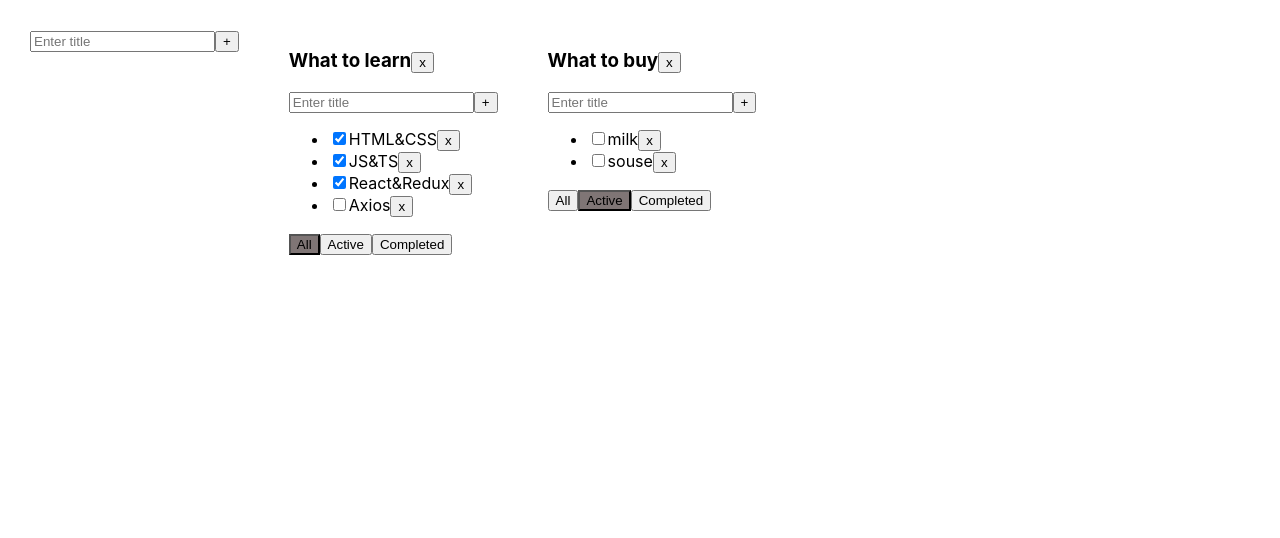
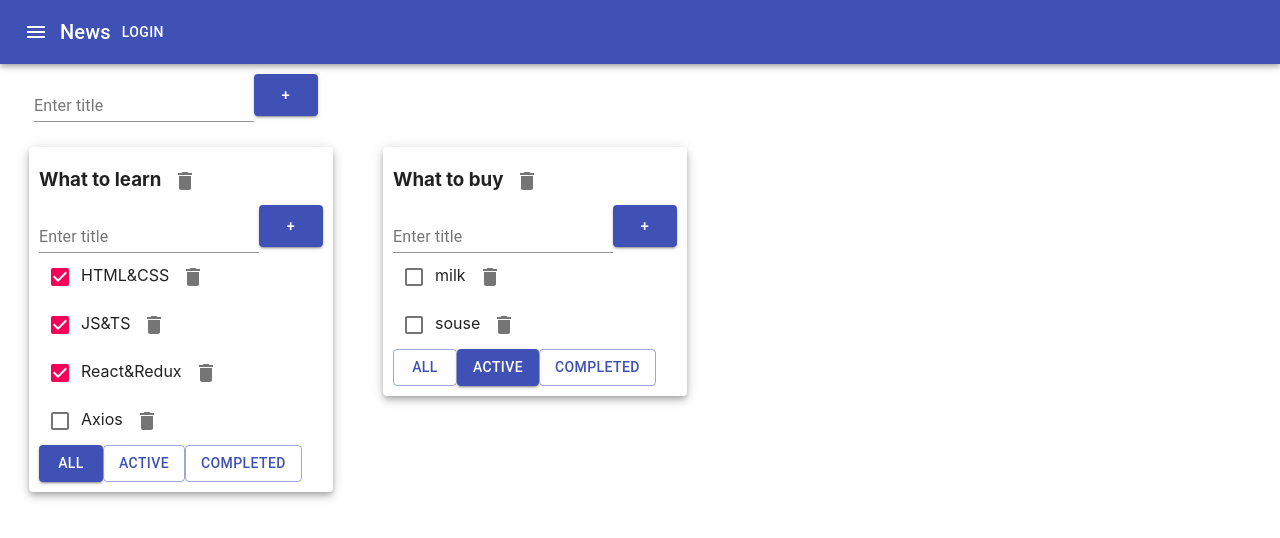
Before and after one commit to Israfil98/todo-list, a React (Create React App) app: page / in a window 1280 px wide. Shown: the top 538 px of the page. Built offline with nearby package versions, Linux system fonts and the light colour scheme.

Commit message:
add material ui, add two common components, replace common tags to material ui components

```diff
--- a/package.json
+++ b/package.json
@@ -3,6 +3,8 @@
   "version": "0.1.0",
   "private": true,
   "dependencies": {
+    "@material-ui/core": "^4.12.3",
+    "@material-ui/icons": "^4.11.2",
     "@testing-library/jest-dom": "^5.11.4",
     "@testing-library/react": "^11.1.0",
     "@testing-library/user-event": "^12.1.10",
--- a/src/App.css
+++ b/src/App.css
@@ -1,20 +1,9 @@
-.App {
-    display: flex;
-    padding: 30px;
+* {
+    margin: 0;
+    padding: 0;
+    box-sizing: border-box;
 }
 
-.App > div {
-    margin-right: 50px;
+ul {
+    list-style: none;
 }
-
-.error {
-    border: 1px solid red;
-}
-
-.error-message {
-    color: red;
-}
-
-.active-filter {
-    background-color: #7f7575;
-}
--- a/src/App.tsx
+++ b/src/App.tsx
@@ -1,10 +1,12 @@
 import React, { useState } from 'react';
 import { v1 } from 'uuid';
+import { Container, Grid, Paper } from '@material-ui/core';
 
 import './App.css';
 
 import TodoList from './components/TodoList/TodoList';
 import AddItemForm from './components/common/AddItemForm/AddItemForm';
+import AppHeader from './components/AppBar/AppHeader';
 
 //типизируем обьект Task, для того чтобы не ошибиться в написании св-в и не пропустить один из них
 export type TaskType = {
@@ -18,7 +20,6 @@ type TodoListType = {
     todoListTitle: string
     filter: FilterValuesType
 }
-
 type TasksStateType = {
     [key: string]: Array<TaskType>
 }
@@ -27,7 +28,6 @@ function App() {
     //создаем наш псевдо стейт, которые будем передавать в TodoList компоненту в качестве пропсов
     //так же указываем нужный тип данных стейта
     //засовываем наш стейт в хук useState, для того чтобы реакт мог понимать когда ему перерисовывать UI
-
     const todoListId1 = v1()
     const todoListId2 = v1()
     const [todoLists, setTodoLists] = useState<Array<TodoListType>>([
@@ -49,7 +49,6 @@ function App() {
         ]
     })
 
-    //ф-ция по удалению тасок из массива тасок
     function removeTask(todoListId: string, taskId: string) {
         const tasks = tasksObj[todoListId]
         //метод массива filter возвращает новый массив, пропуская в него то, что будет указано в колбэк ф-ции
@@ -119,7 +118,12 @@ function App() {
 
     return (
         <div className="App">
+            <AppHeader/>
+            <Container fixed>
+                <Grid container style={ {padding: '10px', marginBottom: '10px'} }>
                     <AddItemForm addItem={ addTodoList }/>
+                </Grid>
+                <Grid container spacing={ 5 }>
                     {
                         todoLists.map((tl) => {
                             let tasksForTodoList = tasksObj[tl.todoListId]
@@ -131,6 +135,8 @@ function App() {
                             }
 
                             return (
+                                <Grid item>
+                                    <Paper elevation={5} style={ {padding: '10px', margin: '5px'} }>
                                         <TodoList
                                             key={ tl.todoListId }
                                             id={ tl.todoListId }
@@ -145,9 +151,13 @@ function App() {
                                             changeTaskTitle={ changeTaskTitle }
                                             changeTodoListTitle={ changeTodoListTitle }
                                         />
+                                    </Paper>
+                                </Grid>
                             )
                         })
                     }
+                </Grid>
+            </Container>
         </div>
     );
 }
--- /dev/null
+++ b/src/components/AppBar/AppHeader.tsx
@@ -0,0 +1,25 @@
+import React from 'react';
+import { AppBar, Button, IconButton, Toolbar, Typography } from '@material-ui/core';
+import { Menu } from '@material-ui/icons';
+
+type PropsType = {
+
+}
+
+function AppHeader(props: PropsType) {
+    return (
+        <AppBar position="static">
+            <Toolbar>
+                <IconButton edge="start" color="inherit" aria-label="menu">
+                    <Menu />
+                </IconButton>
+                <Typography variant="h6">
+                    News
+                </Typography>
+                <Button color="inherit">Login</Button>
+            </Toolbar>
+        </AppBar>
+    );
+}
+
+export default AppHeader;
--- a/src/components/TodoList/TodoList.tsx
+++ b/src/components/TodoList/TodoList.tsx
@@ -3,6 +3,8 @@ import React, { ChangeEvent } from 'react';
 import { FilterValuesType, TaskType } from '../../App';
 import AddItemForm from '../common/AddItemForm/AddItemForm';
 import EditableSpan from '../common/EditableSpan/EditableSpan';
+import DeleteButton from '../common/DeleteButton/DeleteButton';
+import { Button, Checkbox } from '@material-ui/core';
 
 //типизируем пропсы для компонента TodoList
 type PropsType = {
@@ -34,8 +36,7 @@ function TodoList(props: PropsType) {
         <div>
             <h3>
                 <EditableSpan title={ props.todoListTitle } onTitleChange={ changeTodoListTitle }/>
-                <button onClick={ removeTodoListHandler }>x
-                </button>
+                <DeleteButton deleteCallback={ removeTodoListHandler }/>
             </h3>
             <AddItemForm addItem={ addTaskHandler }/>
             <ul>
@@ -53,24 +54,27 @@ function TodoList(props: PropsType) {
 
                         return (
                             <li key={ task.taskId }>
-                                <input type="checkbox" checked={ task.status } onChange={ onTaskStatusChangeHandler }/>
+                                <Checkbox  checked={ task.status } onChange={ onTaskStatusChangeHandler }/>
                                 <EditableSpan title={ task.taskTitle } onTitleChange={ onTaskTitleChangeHandler }/>
-                                <button onClick={ removeTaskHandler }>x</button>
+                                <DeleteButton deleteCallback={ removeTaskHandler }/>
                             </li>
                         )
                     })
                 }
             </ul>
             <div>
-                <button className={ props.filter === 'all' ? 'active-filter' : '' }
-                        onClick={ () => props.changeFilter(props.id, 'all') }>All
-                </button>
-                <button className={ props.filter === 'active' ? 'active-filter' : '' }
-                        onClick={ () => props.changeFilter(props.id, 'active') }>Active
-                </button>
-                <button className={ props.filter === 'completed' ? 'active-filter' : '' }
-                        onClick={ () => props.changeFilter(props.id, 'completed') }>Completed
-                </button>
+                <Button variant={ props.filter === 'all' ? 'contained' : 'outlined' }
+                        color='primary'
+                        onClick={ () => props.changeFilter(props.id, 'all') }
+                >All</Button>
+                <Button variant={ props.filter === 'active' ? 'contained' : 'outlined' }
+                        color='primary'
+                        onClick={ () => props.changeFilter(props.id, 'active') }
+                >Active</Button>
+                <Button variant={ props.filter === 'completed' ? 'contained' : 'outlined' }
+                        color='primary'
+                        onClick={ () => props.changeFilter(props.id, 'completed') }
+                >Completed</Button>
             </div>
         </div>
     );
--- a/src/components/common/AddItemForm/AddItemForm.tsx
+++ b/src/components/common/AddItemForm/AddItemForm.tsx
@@ -1,3 +1,4 @@
+import { Button, TextField } from '@material-ui/core';
 import React, { ChangeEvent, KeyboardEvent, useState } from 'react';
 
 type PropsType = {
@@ -29,9 +30,15 @@ function AddItemForm(props: PropsType) {
 
     return (
         <div>
-            <input className={ error ? 'error' : '' } placeholder='Enter title' value={ title }
-                   onChange={ onTaskTitleChangeHandler } onKeyPress={ onKeyPressHandler }/>
-            <button onClick={ onNewTaskAddHandler }>+</button>
+            <TextField
+                id="standard-basic"
+                label="Enter title"
+                error={ !!error }
+                value={ title }
+                onChange={ onTaskTitleChangeHandler }
+                onKeyPress={ onKeyPressHandler }
+            />
+            <Button onClick={ onNewTaskAddHandler } color='primary' size='large' variant='contained'>+</Button>
             { error && <div className='error-message'>{ error }</div> }
         </div>
     );
--- /dev/null
+++ b/src/components/common/DeleteButton/DeleteButton.tsx
@@ -0,0 +1,17 @@
+import React from 'react';
+import { Delete } from '@material-ui/icons';
+import { IconButton } from '@material-ui/core';
+
+type PropsType = {
+    deleteCallback: () => void
+}
+
+function DeleteButton(props: PropsType) {
+    return (
+        <IconButton aria-label='delete'>
+            <Delete onClick={ props.deleteCallback }/>
+        </IconButton>
+    );
+}
+
+export default DeleteButton;
--- a/src/components/common/EditableSpan/EditableSpan.tsx
+++ b/src/components/common/EditableSpan/EditableSpan.tsx
@@ -1,4 +1,5 @@
 import React, { ChangeEvent, useState } from 'react';
+import { TextField } from '@material-ui/core';
 
 type PropsType = {
     title: string
@@ -25,7 +26,13 @@ function EditableSpan(props: PropsType) {
 
     return (
         editMode
-            ? <input value={ title } onBlur={ deactivateEditMode } onChange={ onChangeHandler } autoFocus/>
+            ? <TextField
+                id="standard-basic"
+                value={ title }
+                onBlur={ deactivateEditMode }
+                onChange={ onChangeHandler }
+                autoFocus
+            />
             : <span onDoubleClick={ activateEditMode }>{ props.title }</span>
     );
 }
```
Also changed, not shown: 1 other file (tests, documents, lock files or other folders). Lines whose indentation alone changed are shown as unchanged.
